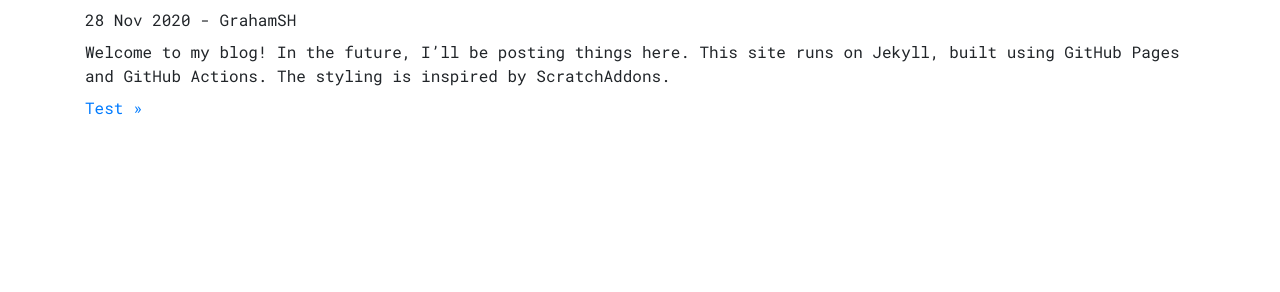
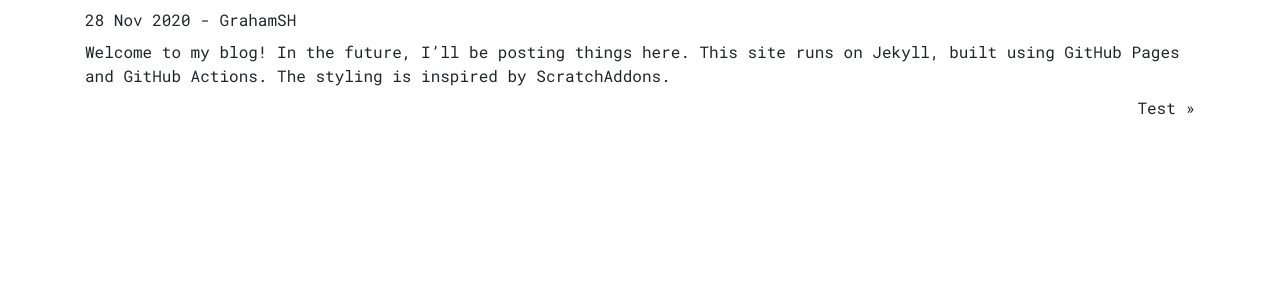
Before and after one commit to fossabot/grahamsh-llk.github.io, a Jekyll site: the page built from site/_posts/2020-11-28-welcome.md, in a window 1280 px wide. Shown: the part 203-495 px from the top of the page. Built offline with Jekyll 4.4.1, drawn with Linux system fonts in a browser that asks for light colours.

Commit message:
Update post.html

```diff
--- a/site/_layouts/post.html
+++ b/site/_layouts/post.html
@@ -8,11 +8,19 @@ layout: default
   <p class="mt-2">{{ page.date | date_to_string }} - {{ page.author }}</p>
 
   {{ content }}
-  <div class="PageNavigation">
-    {% if page.previous.url %}
-    <a class="prev" href="{{page.previous.url}}">&laquo; {{page.previous.title}}</a>
-    {% endif %} {% if page.next.url %}
-    <a class="next" href="{{page.next.url}}">{{page.next.title}} &raquo;</a>
-    {% endif %}
-  </div>
+<div class="row">
+<div class="col text-left">
+{% if page.previous.url %}
+« {{page.previous.title}}
+{% endif %}
 </div>
+
+<div class="col text-right">
+{% if page.next.url %}
+{{page.next.title}} »
+{% endif %}
+</div>
+</div>
+
+
+</div>
```
